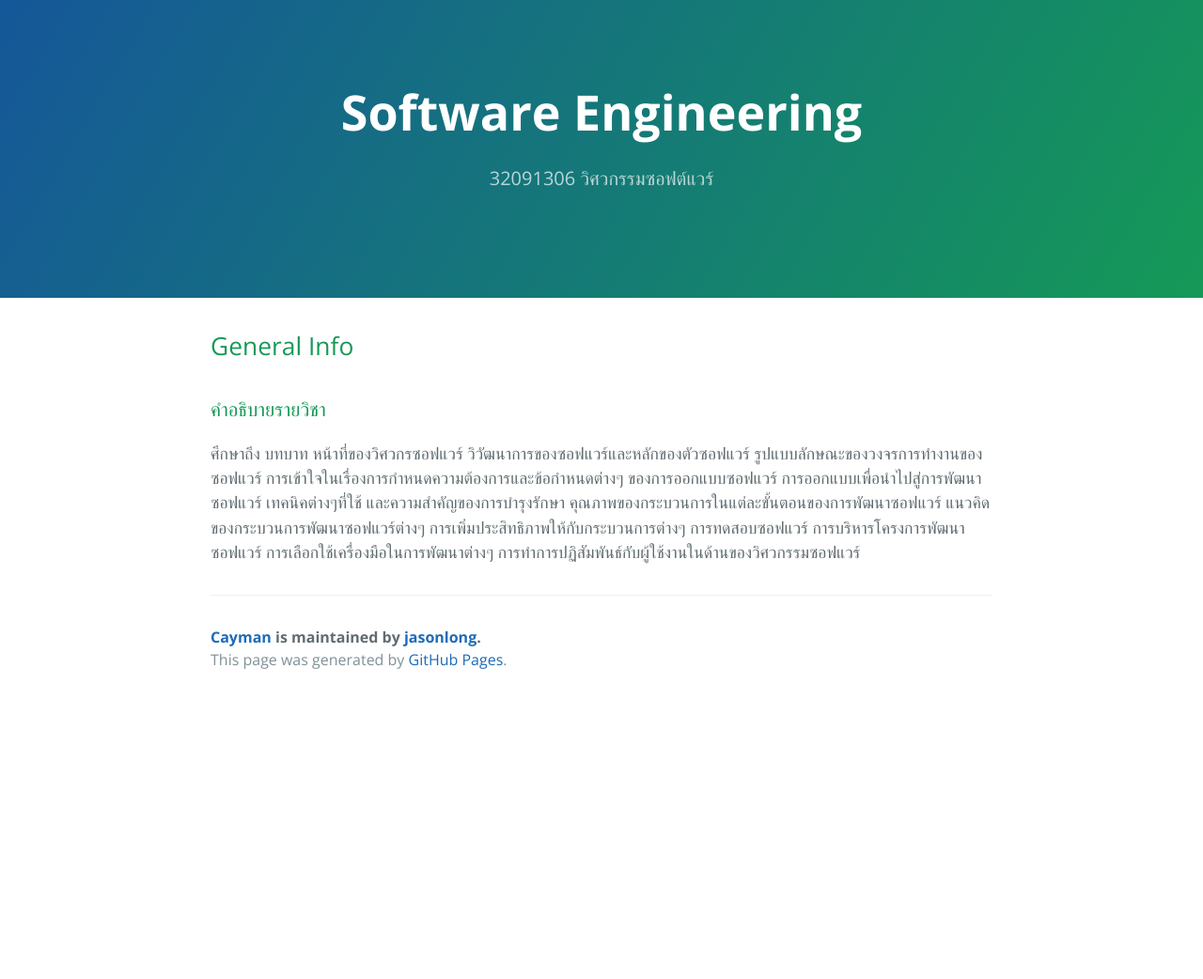
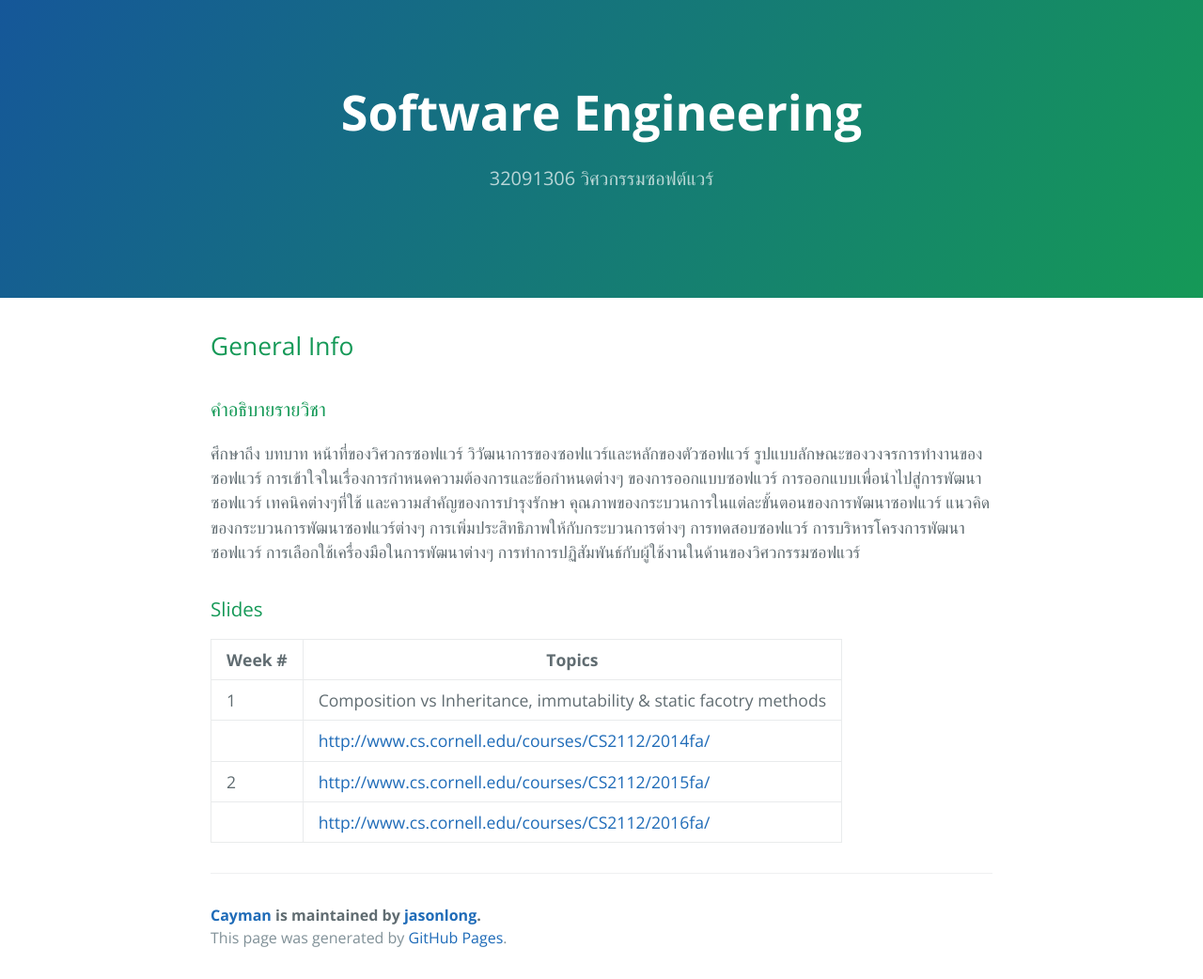
Before and after one commit to pratch/ml_course, a Jekyll site: the page built from index.md, in a window 1280 px wide. Shown: the whole page at 94% size. Built offline with Jekyll 4.4.1, drawn with Linux system fonts in a browser that asks for light colours; before the commit the page ends 900 px from its top, so only the background shows below that.

Commit message:
Update index.md

```diff
--- a/index.md
+++ b/index.md
@@ -9,3 +9,12 @@ layout: default
 ### คำอธิบายรายวิชา
 
 ศึกษาถึง บทบาท หน้าที่ของวิศวกรซอฟแวร์ วิวัฒนาการของซอฟแวร์และหลักของตัวซอฟแวร์ รูปแบบลักษณะของวงจรการทำงานของซอฟแวร์ การเข้าใจในเรื่องการกำหนดความต้องการและข้อกำหนดต่างๆ ของการออกแบบซอฟแวร์ การออกแบบเพื่อนำไปสู่การพัฒนาซอฟแวร์ เทคนิคต่างๆที่ใช้ และความสำคัญของการบำรุงรักษา คุณภาพของกระบวนการในแต่ละขั้นตอนของการพัฒนาซอฟแวร์ แนวคิดของกระบวนการพัฒนาซอฟแวร์ต่างๆ การเพิ่มประสิทธิภาพให้กับกระบวนการต่างๆ การทดสอบซอฟแวร์ การบริหารโครงการพัฒนาซอฟแวร์ การเลือกใช้เครื่องมือในการพัฒนาต่างๆ การทำการปฏิสัมพันธ์กับผู้ใช้งานในด้านของวิศวกรรมซอฟแวร์
+
+### Slides
+
+| Week # | Topics |
+| --- | --- |
+| 1 | Composition vs Inheritance, immutability & static facotry methods |
+| | <http://www.cs.cornell.edu/courses/CS2112/2014fa/> |
+| 2 | <http://www.cs.cornell.edu/courses/CS2112/2015fa/> |
+| | <http://www.cs.cornell.edu/courses/CS2112/2016fa/> |
```
